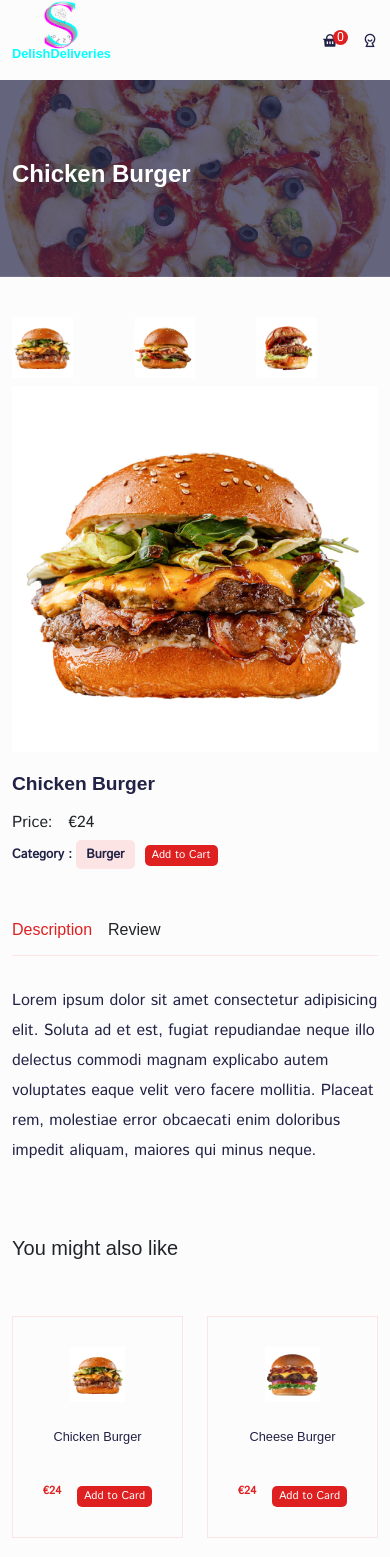
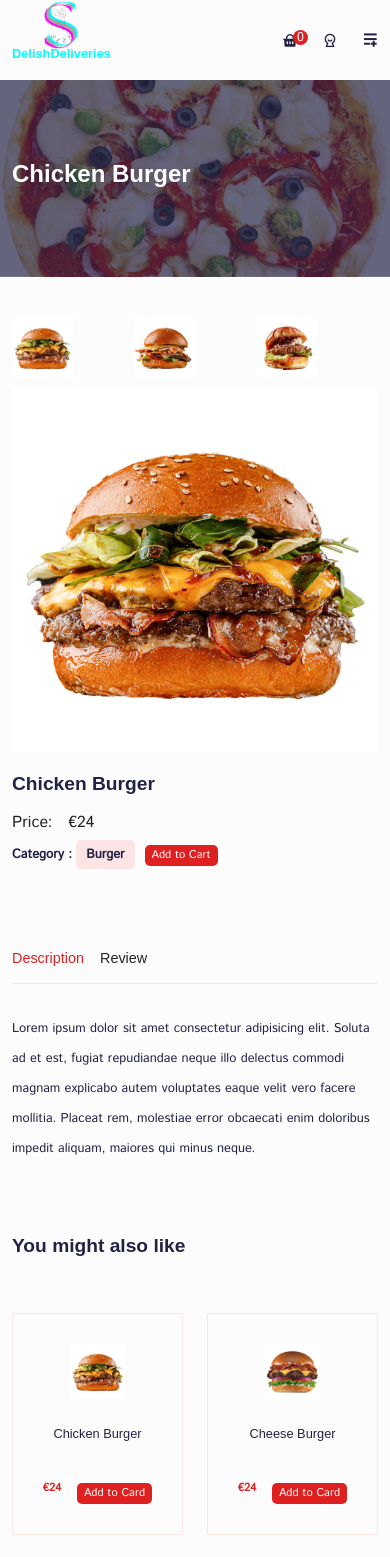
Before and after one commit to sbrycbc/delish-deliveries, a React (Create React App) app: page /foods/01 in a window 390 px wide. Shown: the top 1557 px of the page. Built offline with nearby package versions, Linux system fonts and the light colour scheme; a web font is replaced by a local one.

Commit message:
added media types and responsive styling to FoodDetails and Header..

```diff
--- a/src/assets/data/products.js
+++ b/src/assets/data/products.js
@@ -161,7 +161,7 @@ const products = [
     price: 35.0,
     image01: product_06_image_03,
     image02: product_06_image_02,
-    image03: product_06_image_03,
+    image03: product_06_image_01,
     category: "Bread",
 
     desc: "Lorem ipsum dolor sit amet consectetur adipisicing elit. Soluta ad et est, fugiat repudiandae neque illo delectus commodi magnam explicabo autem voluptates eaque velit vero facere mollitia. Placeat rem, molestiae error obcaecati enim doloribus impedit aliquam, maiores qui minus neque.",
--- a/src/components/Header/Header.jsx
+++ b/src/components/Header/Header.jsx
@@ -34,7 +34,7 @@ const Header = () => {
   const dispatch = useDispatch()
 
 
-  const toggleMenu = () => menuRef.current.classList.toggle("show__menu");
+  const toggleMenu = () => menuRef.current.classList.toggle("show_menu");
   const toggleCart = () => {
           dispatch(cartUiActions.toggle())
   }
--- a/src/pages/FoodDetails.jsx
+++ b/src/pages/FoodDetails.jsx
@@ -7,6 +7,9 @@ import CommonSection from '../components/Ul/common-section/CommonSection';
 
 import {Container, Row, Col} from "reactstrap"
 
+import { useDispatch } from 'react-redux';
+import { cartActions } from '../store/shopping-cart/cartSlice';
+
 import "../styles/product-details.css"
 
 import ProductCard from '../components/Ul/product-card/ProductCard';
@@ -14,19 +17,44 @@ import ProductCard from '../components/Ul/product-card/ProductCard';
 const FoodDetails = () => {
 
   const [tab, setTab] = useState('desc')
+  const [enteredName, setEnteredName] = useState("")
+  const [enteredEmail, setEnteredEmail] = useState("")
+  const [enteredReview, setEnteredReview] = useState("")
+
 
   const {id} = useParams()
+
+  const dispatch = useDispatch()
 
   const product = products.find(product=> product.id===id)
   const [previewImg, setPreviewImg] = useState(product.image01)
 
-  const {title, price, category, desc} = product
+  const {title, price, category, desc, image01} = product
 
   const relatedProducts = products.filter(item=> category === item.category)
+
+  const addItem =()=> {
+    dispatch(cartActions.addItem({
+      id,
+      title,
+      price,
+      image01
+    }))
+  }
+
+  const submitHandler = (e)=>{
+    e.preventDefault();
+  }
 
   useEffect(() => {
     setPreviewImg(product.image01)
   }, [product])
+
+  useEffect(() => {
+    window.scrollTo(0,0)
+    console.log(window)
+  }, [product])
+
 
 
 
@@ -62,7 +90,7 @@ const FoodDetails = () => {
                 <span className='product_price'>€{price}</span>
                 </p>
                 <p className='category mb-5'>Category : <span>{category}</span></p>
-                <button className='addToCard_btn'>Add to Cart</button>
+                <button onClick={addItem} className='addToCard_btn'>Add to Cart</button>
               </div>
             </Col>
             <Col lg="12">
@@ -82,15 +110,18 @@ const FoodDetails = () => {
 
                   <p className='feedback_text'>great product</p>
                 </div>
-                <form className='form'>
+                <form className='form' onSubmit={submitHandler}>
                   <div className="form_group">
-                    <input type="text" placeholder="Enter your name" />
+                    <input type="text" placeholder="Enter your name"
+                    onChange={()=>e=>setEnteredName(e.target.value)} required/>
                   </div>
                   <div className="form_group">
-                    <input type="text" placeholder="Enter your name" />
+                    <input type="text" placeholder="Enter your email"
+                    onChange={()=>e=>setEnteredEmail(e.target.value)} required/>
                   </div>
                   <div className="form_group">
-                    <textarea rows={5} type="text" placeholder="Enter your name" />
+                    <textarea rows={5} type="text" placeholder="Write your review"
+                    onChange={()=>e=>setEnteredReview(e.target.value)} required/>
                   </div>
                   <button type="submit" className='addToCard_btn'>Submit</button>
                 </form>
@@ -100,7 +131,7 @@ const FoodDetails = () => {
 
             </Col>
             <Col lg="12" className='mb-5 mt-4'>
-              <h5>You might also like</h5>
+              <h2 className="related_Product-title">You might also like</h2>
             </Col>
             {
               relatedProducts.map(item=>(
--- a/src/styles/header.css
+++ b/src/styles/header.css
@@ -116,7 +116,7 @@
       .menu a {
         font-size: 0.9rem;
       }
-      .mobile__menu {
+      .mobile_menu {
         display: block;
       }
       .cart_icon i,
@@ -124,7 +124,7 @@
       .mobile_menu {
         font-size:1rem;
       }
-      .show__menu {
+      .show_menu {
         display: block;
       }
 }
--- a/src/styles/product-details.css
+++ b/src/styles/product-details.css
@@ -138,6 +138,37 @@
       font-size: 0.8rem !important;
     }
 
+    .tabs {
+        margin-top: 30px;
+    }
+
+    .tabs h6 {
+        font-size: .9rem;
+    }
+
+    .tab_content p,
+    .user_name,
+    .feedback_text{
+        font-size: .8rem;
+
+    }
+
+    .user_email {
+        font-size: .7rem;
+
+    }
+
+    .form {
+        width:100% !important;
+        margin-top: 50px;
+    }
+
+    .form_group input::placeholder,
+    .form_group textarea::placeholder {
+        font-size: .8rem;
+
+    }
+
     .description_content p {
       font-size: 0.8rem;
     }
```
